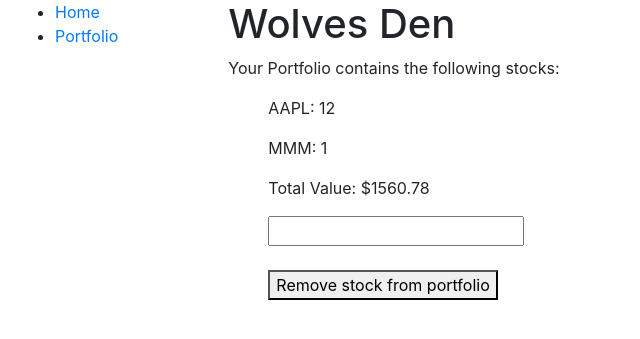
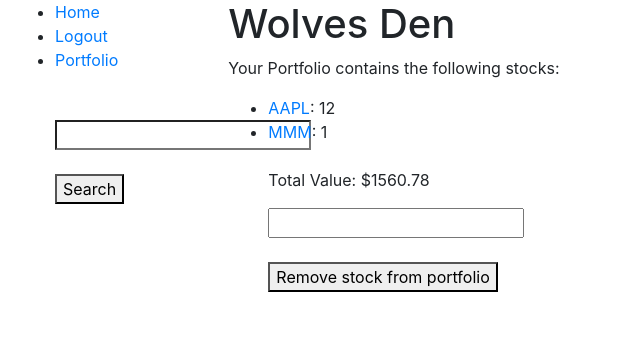
Before and after one commit to CSE-Courses/course-project-the-wolves-of-a9, a Django app: page /portfolio/ in a window 1280 px wide. Shown: the top 339 px of the page, without its empty margins (0-640 px from the left). Run offline with Django 3.2, Linux system fonts and the light colour scheme; a user stored in the database is signed in; data comes from the database, SQL or seed files in the repository; some libraries are stand-ins or nearby versions.

Commit message:
Finish Tasks #53, #57, #58. This implements the search bar, some portfolio tweaks and a logout button.

```diff
--- a/locallibrary/catalog/models.py
+++ b/locallibrary/catalog/models.py
@@ -91,7 +91,7 @@ class Stock(models.Model):
         else:
             pass
 
-    def get_history(self, period = 'day') :
+    def get_history(self, period = 'day'):
         end_date = timezone.now()
         start_date = end_date - timedelta(days=1)
 
--- a/locallibrary/catalog/templates/base_generic.html
+++ b/locallibrary/catalog/templates/base_generic.html
@@ -19,7 +19,14 @@
         <ul class="sidebar-nav">
           <li><a href="{% url 'index' %}">Home</a></li>
             {% if user.is_authenticated %}
+          <li><a href="{% url 'logout' %}">Logout</a></li>
           <li><a href="{% url 'portfolio' %}">Portfolio</a></li>
+                <br><br>
+          <form action='search' method='POST'>
+          {% csrf_token %}
+          <input type="search" id="ticker" name="ticker"><br><br>
+          <button type='submit'>Search</button>
+          </form>
             {% endif %}
             {% if not user.is_authenticated %}
           <li><a href="{% url 'login' %}">Login</a></li>
--- a/locallibrary/catalog/templates/portfolio.html
+++ b/locallibrary/catalog/templates/portfolio.html
@@ -5,10 +5,13 @@
   <p>Your Portfolio contains the following stocks:</p>
   <ul>
     {% if user.is_authenticated and not user_has_stock %}
-        {% for stock in portfolio %}
-            <p>{{ stock }}</p>
+        {% for key,value in portfolio.items %}
+            <li><a href="/stock/{{ key }}">{{key}}</a>: {{value}}</li>
         {% endfor %}
     {% endif %}
+
+  <br>
+
     <p>Total Value: ${{ value }}</p>
     {% if user.is_authenticated and length == 0 %}
         <p> No stocks in your portfolio.</p>
--- a/locallibrary/catalog/views.py
+++ b/locallibrary/catalog/views.py
@@ -53,10 +53,10 @@ def stock(request, tickers):
 
 
 def portfolio(request):
-    returned_portfolio = []
+    returned_portfolio = {}
     value = 0
     for x in request.user.stocks.all():
-        returned_portfolio.append(str(x))
+        returned_portfolio[x.ticker] = x.quantity
         value += x.ticker.price * x.quantity
     context = {
         'portfolio': returned_portfolio,
@@ -133,3 +133,15 @@ def signup(request):
     else:
         form = UserCreationForm()
     return render(request, 'signup.html', {'form': form})
+
+def logout(request):
+    return render(request,'logged_out.html')
+    #return redirect('index')
+
+def search(request):
+    if request.method == 'POST':
+        ticker = request.POST["ticker"] if str(request.POST["ticker"]) else 0
+        if ticker is 0 or Stock.objects.filter(ticker=ticker.upper()).first() is None:
+            return redirect('index')
+
+        return stock(request, ticker)
--- a/locallibrary/locallibrary/settings.py
+++ b/locallibrary/locallibrary/settings.py
@@ -123,3 +123,4 @@ USE_TZ = True
 
 STATIC_URL = '/static/'
 LOGIN_REDIRECT_URL = '/'
+LOGOUT_REDIRECT_URL = '/'
--- a/locallibrary/locallibrary/urls.py
+++ b/locallibrary/locallibrary/urls.py
@@ -16,6 +16,7 @@ Including another URLconf
 from django.contrib import admin
 from django.urls import path, include
 from django.views.generic import RedirectView
+from django.contrib.auth.views import LogoutView
 from django.conf import settings
 from django.conf.urls.static import static
 from catalog import views
@@ -32,5 +33,10 @@ urlpatterns = [
     path('portfolio/', views.portfolio,name='portfolio'),
     path('portfolio/delete/', views.removeStock),
     path('stock/<str:tickers>/change', views.changeStock),
+    path('logout/', LogoutView.as_view(), name="logout"),
+    path('catalog/search', views.search, name="search"),
+    path('stock/<str:tickers>/search/', views.search, name="search"),
+    path('portfolio/search', views.search, name="search"),
+
 
 ]
```
